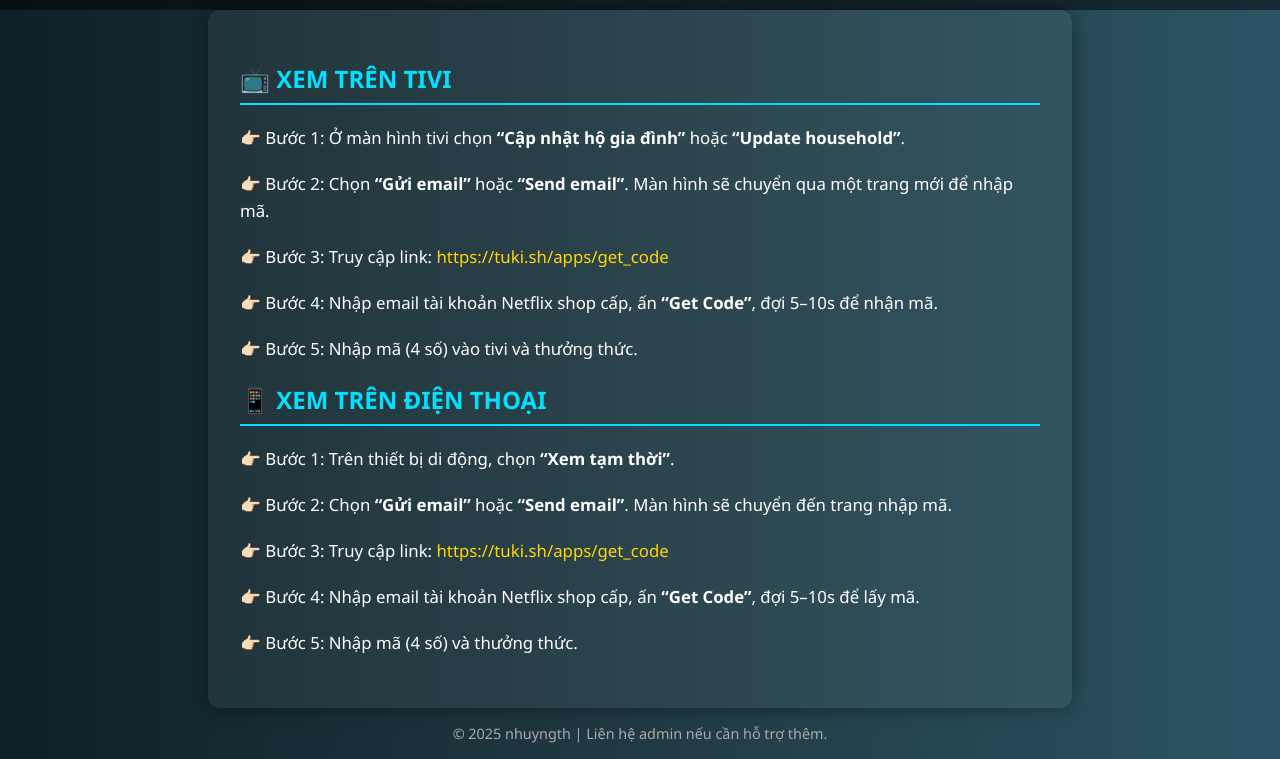
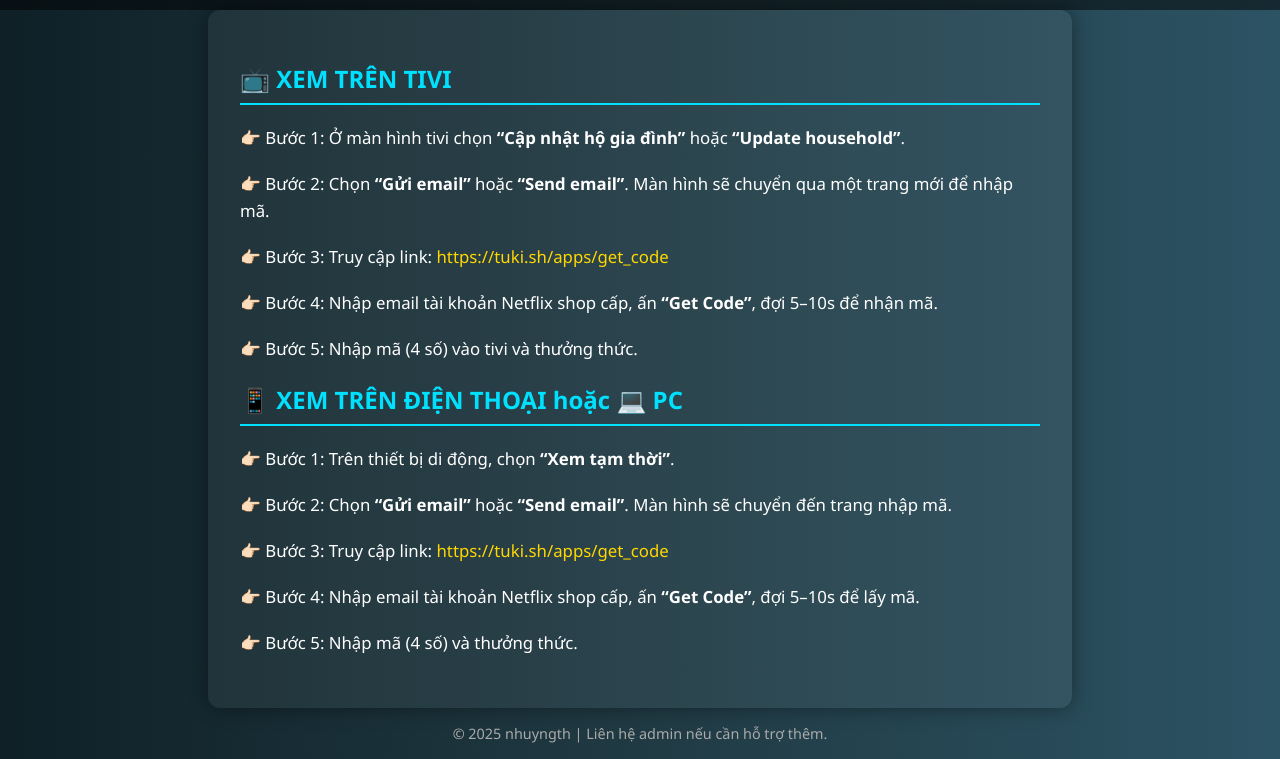
Before and after one commit to nhuyngth/household_netflix, a plain HTML site: page index.html in a window 1280 px wide. Shown: the part 97-856 px from the top of the page. Drawn offline with Linux system fonts and the light colour scheme.

Commit message:
Update index.html

```diff
--- a/index.html
+++ b/index.html
@@ -81,7 +81,7 @@
     <div class="step">👉🏻 Bước 4: Nhập email tài khoản Netflix shop cấp, ấn <strong>“Get Code”</strong>, đợi 5–10s để nhận mã.</div>
     <div class="step">👉🏻 Bước 5: Nhập mã (4 số) vào tivi và thưởng thức.</div>
 
-    <h2>📱 XEM TRÊN ĐIỆN THOẠI</h2>
+    <h2>📱 XEM TRÊN ĐIỆN THOẠI hoặc 💻 PC</h2>
     <div class="step">👉🏻 Bước 1: Trên thiết bị di động, chọn <strong>“Xem tạm thời”</strong>.</div>
     <div class="step">👉🏻 Bước 2: Chọn <strong>“Gửi email”</strong> hoặc <strong>“Send email”</strong>. Màn hình sẽ chuyển đến trang nhập mã.</div>
     <div class="step">👉🏻 Bước 3: Truy cập link: <a href="https://tuki.sh/apps/get_code" target="_blank">https://tuki.sh/apps/get_code</a></div>
```
